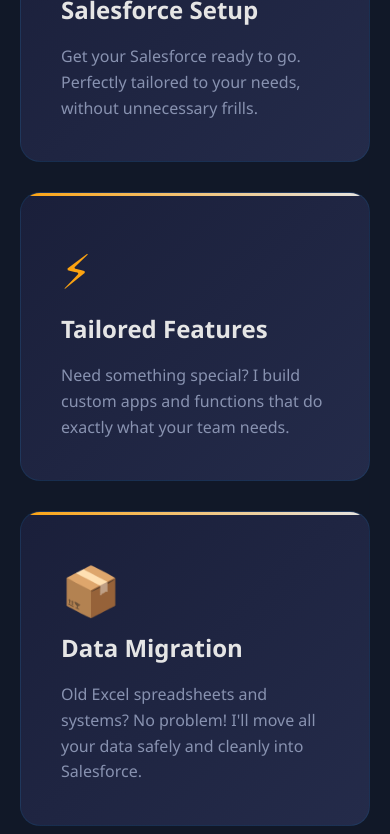
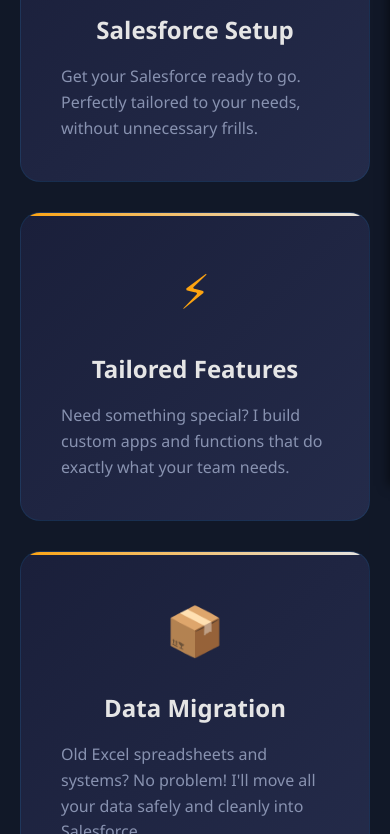
Before and after one commit to kevingadient/FS_OnePager, a plain HTML site: page services.html in a window 390 px wide. Shown: the part 358-1192 px from the top of the page. Drawn offline with Linux system fonts and the light colour scheme.

Commit message:
chore: Remove unused image assets, refine UI element centering, adjust mobile navigation, and add a JS error handling comment.

```diff
--- a/script.js
+++ b/script.js
@@ -45,6 +45,8 @@ document.addEventListener('DOMContentLoaded', () => {
             localStorage.setItem('lang', lang);
         } catch (error) {
             console.error('Error loading translations:', error);
+            // Fallback: If fetch fails (e.g., file:// protocol), do not break other functionality
+            // We could optionally load default text or just log the error.
         }
     };
 
--- a/styles.css
+++ b/styles.css
@@ -419,17 +419,17 @@
         }
 
         .service-icon {
-            margin: auto;
             font-size: 3rem;
             margin-bottom: 20px;
             color: #fca311;
-            margin: auto;
+            text-align: center;
         }
 
         .service-card h3 {
             font-size: 1.5rem;
             margin-bottom: 15px;
             color: #e5e5e5;
+            text-align: center;
         }
 
         .service-card p {
@@ -941,10 +941,6 @@
 
         /* Mobile Responsive */
         @media (max-width: 768px) {
-            .nav-links {
-                display: none;
-            }
-
             .hero-content {
                 grid-template-columns: 1fr;
                 text-align: center;
```
Also changed, not shown: Conga Circle Logo_60.png (deleted), Kevin.png (deleted), salesforce-financial-services-cloud-logo.png (deleted), zuora-wordmark.svg (deleted), 1 other file.
